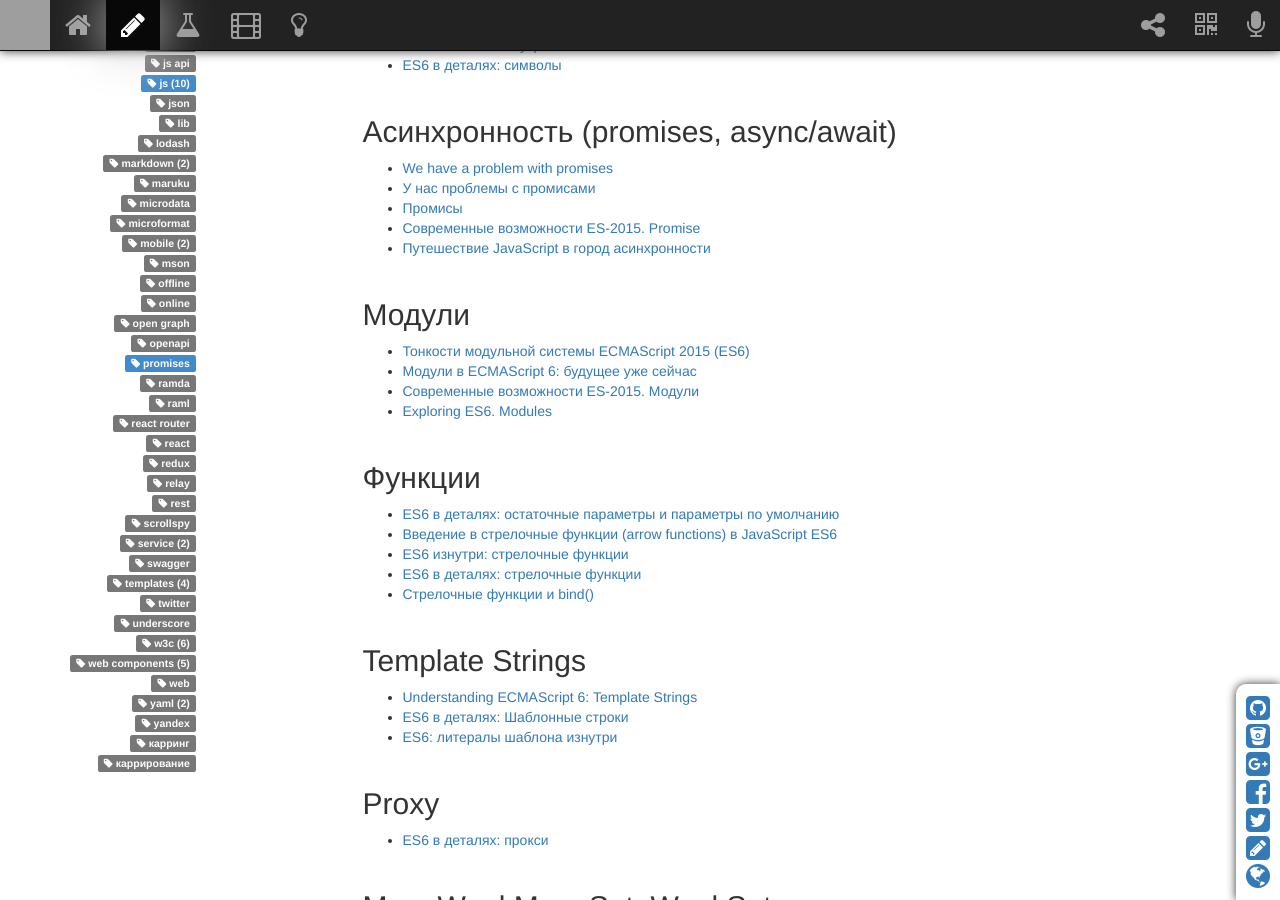
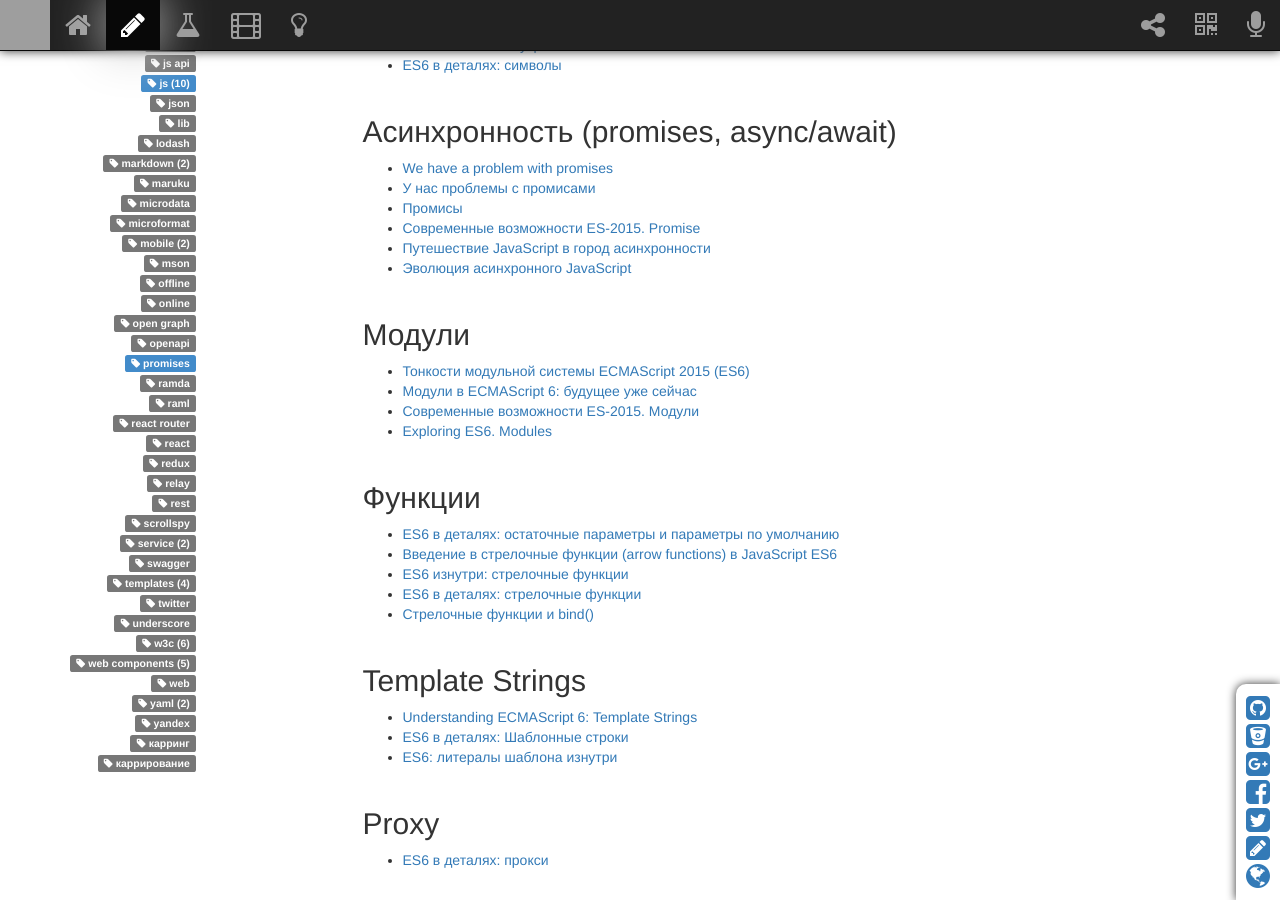
Before and after one commit to sergeymakoveev/sergeymakoveev.github.com, a Jekyll site: the page built from _posts/2015-05-21-js.es6.md, in a window 1280 px wide and 900 px high, scrolled down 1289 px. Built offline with Jekyll 4.4.1, drawn with Linux system fonts in a browser that asks for light colours; nearby versions of some CDN libraries; comment, search, counter and statistics services are not loaded; grey boxes are pictures that could not be loaded.

Commit message:
[#] обновил контент

```diff
--- a/_posts/2015-05-21-js.es6.md
+++ b/_posts/2015-05-21-js.es6.md
@@ -58,7 +58,7 @@
 *   [Промисы](http://frontender.info/promises/)
 *   [Современные возможности ES-2015. Promise](https://learn.javascript.ru/promise)
 *   [Путешествие JavaScript в город асинхронности](http://frontender.info/javascript-goes-to-asynchronous-city/)
-
+*   [Эволюция асинхронного JavaScript](http://frontender.info/asynchronous-javascript/)
 
 ## Модули
 *   [Тонкости модульной системы ECMAScript 2015 (ES6)](http://habrahabr.ru/post/267639/)
```
